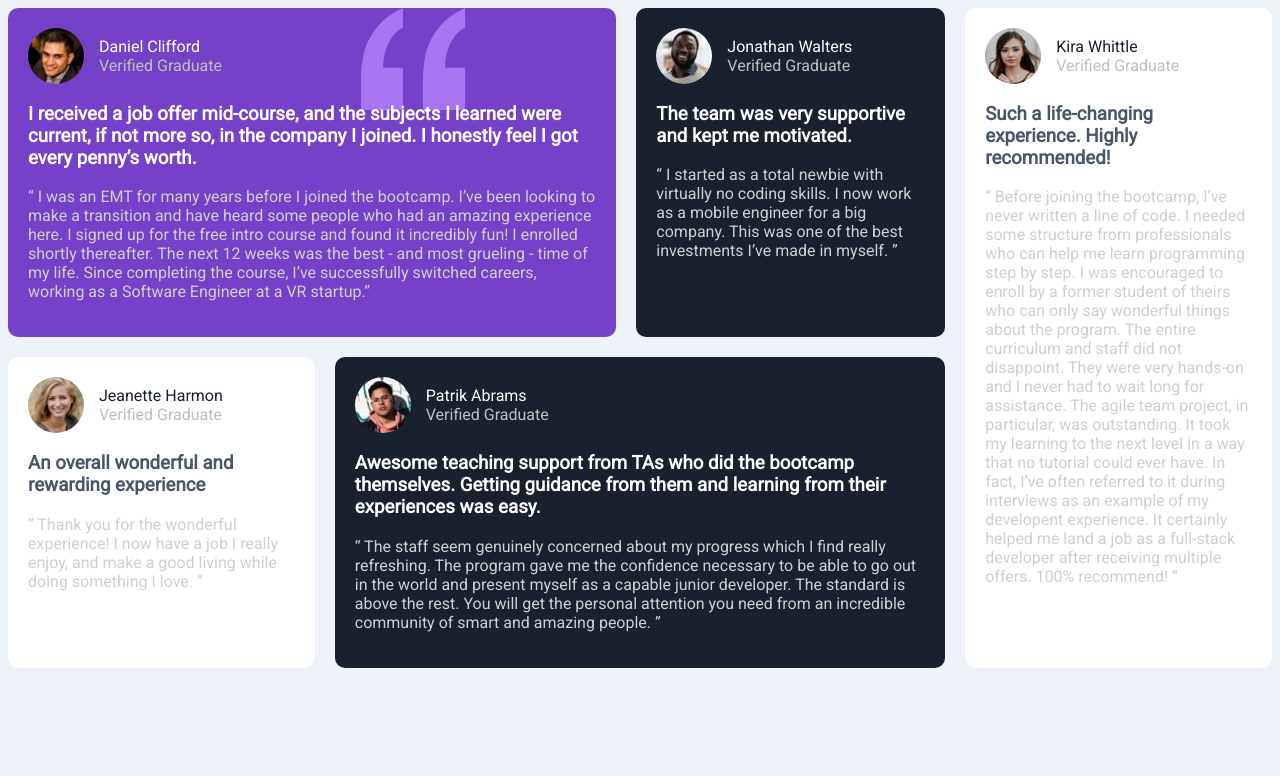
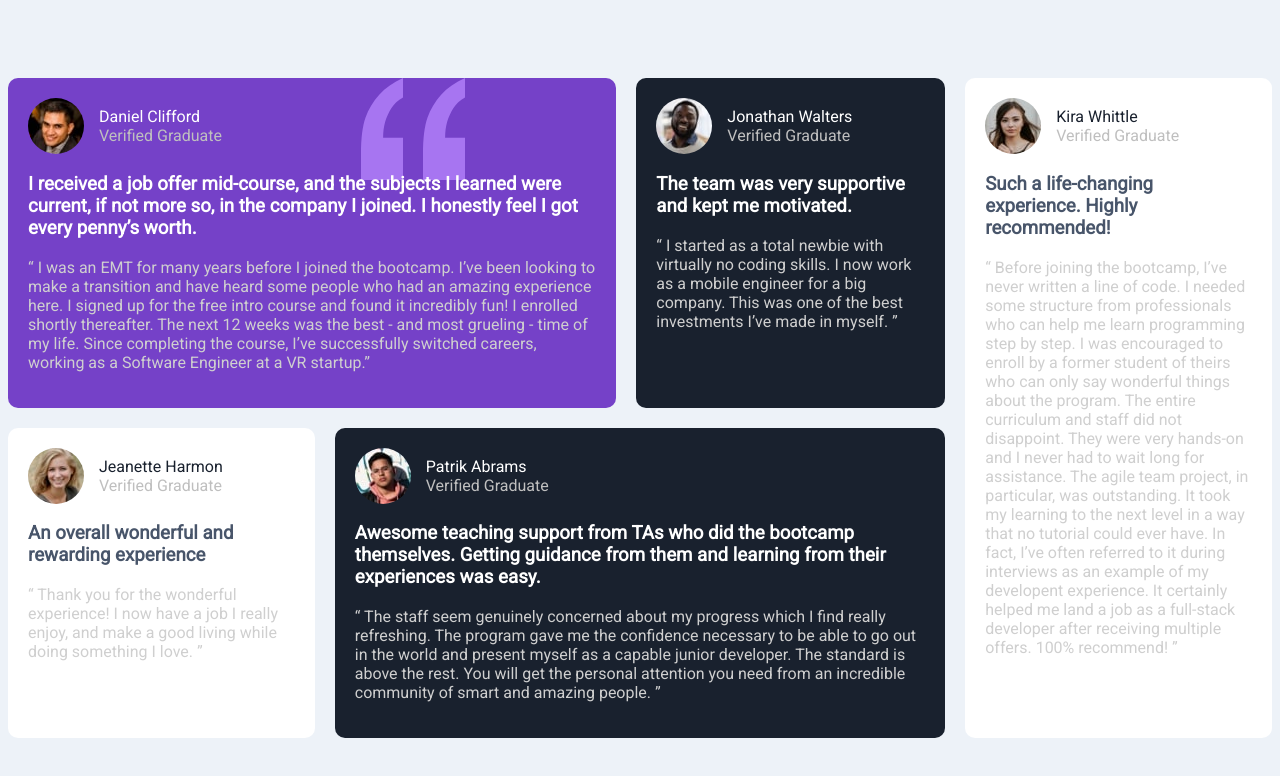
Before and after one commit to AhmedFahiim/Grid-Testimonials-Section, a plain HTML site: page index.html in a window 1280 px wide. Drawn offline with Linux system fonts and the light colour scheme.

Commit message:
Update main.css

```diff
--- a/CSS/main.css
+++ b/CSS/main.css
@@ -1,9 +1,14 @@
 * {
   box-sizing: border-box;
+  marging:0;
+  padding:0;
 }
 body {
   font-family: "Roboto", sans-serif;
   background-color: #edf2f8;
+  height:100vh;
+  display:flex;
+  align-items:center;
 }
 .container {
   display: grid;
@@ -13,6 +18,7 @@ body {
     "danial danial danial jonathan kira"
     "jeanette patrik patrik patrik kira";
   gap: 20px;
+  margin:0 auto;
 }
 .container .box {
   padding: 20px;
```
